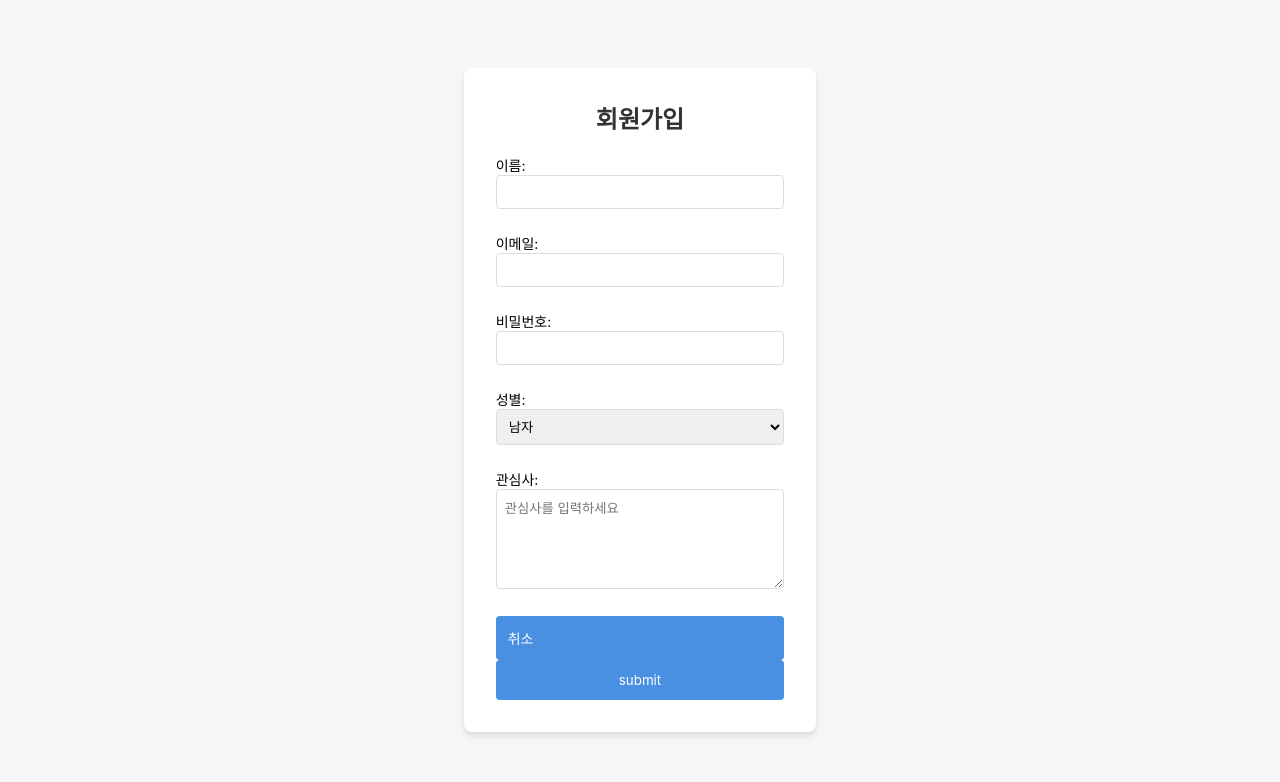
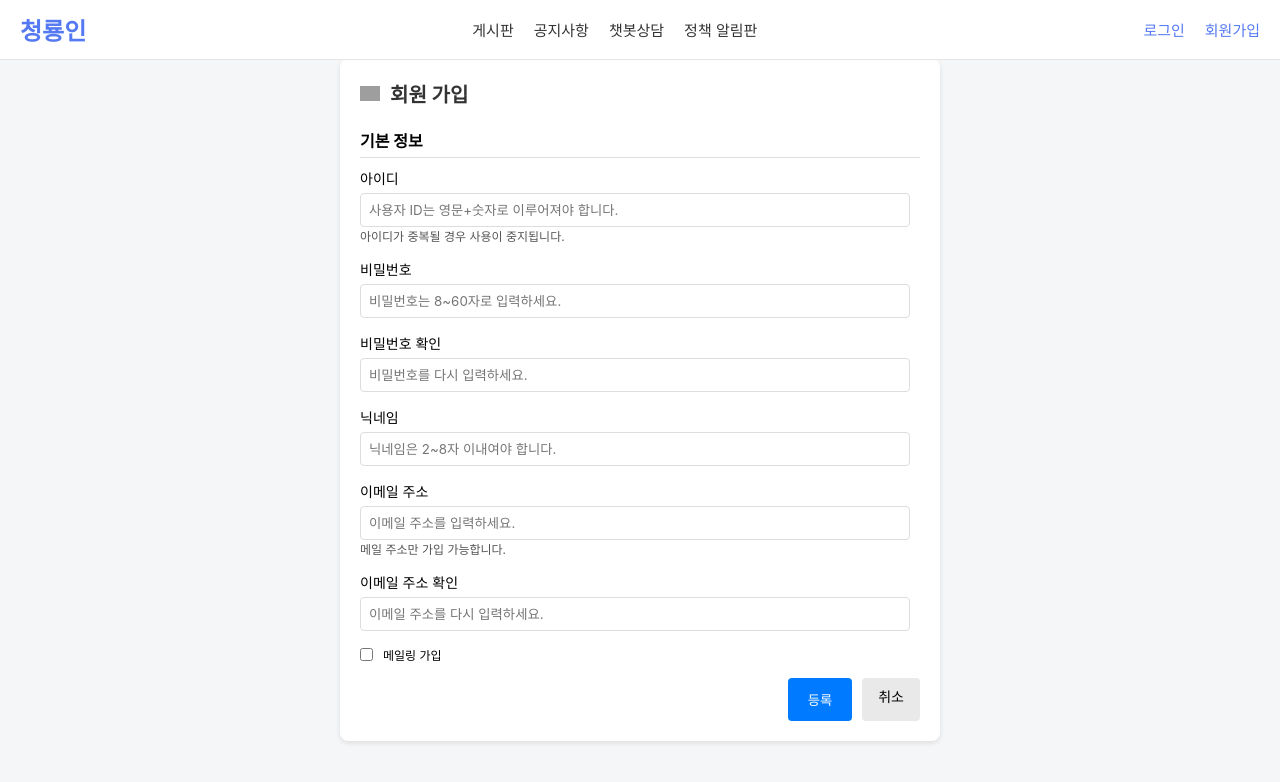
Before and after one commit to leehanseock/BlueDragonProject, a React (Create React App) app: page /signup in a window 1280 px wide. Shown: the top 782 px of the page. Built offline with nearby package versions, Linux system fonts and the light colour scheme; grey boxes are pictures that could not be loaded.

Commit message:
회원가입 변경 및 메인화면(home) 배치, 헤더 링크 수정

```diff
--- a/package.json
+++ b/package.json
@@ -11,7 +11,7 @@
     "react-dom": "^18.3.1",
     "react-quill": "^2.0.0",
     "react-router-dom": "^6.28.0",
-    "react-scripts": "5.0.1",
+    "react-scripts": "^5.0.1",
     "web-vitals": "^2.1.4"
   },
   "scripts": {
--- a/src/Home/home.jsx
+++ b/src/Home/home.jsx
@@ -6,35 +6,107 @@ function Home() {
     return (
         <div>
             <Header/>
+            <div className="home-main-container">
+                <Sidebar />
+                <MainContent />
+            </div>
+            <NewsSection />
+        </div>
+    );
+}
 
-            <div className="home-main-container">
+function Sidebar() {
+    return (
         <aside className="home-sidebar">
             <div className="home-cafe-info">
                 <div className="home-cafe-name">청룡인 커뮤니티</div>
                 <div className="home-member-count">회원수 23,456명</div>
             </div>
+            <MenuList />
+        </aside>
+    );
+}
+
+function MenuList() {
+    const menuItems = [
+        { href: "notice.html", text: "공지사항", count: "12" },
+        { href: "JaUgesipan.html", text: "자유게시판", count: "2,345" },
+        { href: "QnA.html", text: "질문과답변", count: "890" },
+        { href: "gallery.html", text: "갤러리", count: "567" },
+        { href: "info.html", text: "정보공유", count: "234" },
+        { href: "video.html", text: "동영상", count: "123" }
+    ];
+
+    return (
         <ul className="home-menu-list">
-                        <li><a href="notice.html">공지사항 <span className="home-menu-count">12</span></a></li>
-                        <li><a href="JaUgesipan.html">자유게시판 <span className="home-menu-count">2,345</span></a></li>
-                        <li><a href="QnA.html">질문과답변 <span className="home-menu-count">890</span></a></li>
-                        <li><a href="gallery.html">갤러리 <span className="home-menu-count">567</span></a></li>
-                        <li><a href="info.html">정보공유 <span className="home-menu-count">234</span></a></li>
-                        <li><a href="video.html">동영상 <span className="home-menu-count">123</span></a></li>
+            {menuItems.map((item, index) => (
+                <li key={index}>
+                    <a href={item.href}>
+                        {item.text} <span className="home-menu-count">{item.count}</span>
+                    </a>
+                </li>
+            ))}
         </ul>
-                </aside>
+    );
+}
 
+function MainContent() {
+    const posts = [
+        {
+            number: "813",
+            title: "집하가 취업된 집했습니다!",
+            author: "행복한회원",
+            comments: "24",
+            date: "2024.11.05",
+            views: "343"
+        },
+        {
+            number: "812",
+            title: "이런 시절 맞나요 보느는 검아자",
+            author: "열심회원",
+            comments: "9",
+            date: "2024.11.05",
+            views: "24"
+        },
+        {
+            number: "811",
+            title: "이상한 곳으로 만드는 현재",
+            author: "새싹회원",
+            comments: "16",
+            date: "2024.11.05",
+            views: "30"
+        }
+    ];
+
+    return (
         <main className="home-content">
+            <BoardHeader />
+            <div className="home-post-list">
+                <NoticePost />
+                {posts.map((post, index) => (
+                    <PostItem key={index} {...post} />
+                ))}
+            </div>
+        </main>
+    );
+}
+
+function BoardHeader() {
+    return (
         <div className="home-board-header">
             <h2 className="home-board-title">전체글보기</h2>
             <button
                 className="home-write-button"
-                            onClick={() => (window.location.href = 'AllBulletinBoards.html')}
+                onClick={() => window.location.href = 'AllBulletinBoards.html'}
             >
                 더 보기
             </button>
         </div>
+    );
+}
 
-                    <div className="home-post-list">
+function NoticePost() {
+    return (
         <div className="home-post-item home-notice">
             <div className="home-post-number">공지</div>
             <div className="home-post-info">
@@ -46,38 +118,6 @@ function Home() {
             </div>
             <div className="home-post-date">2024.11.05</div>
             <div className="home-post-views">462</div>
-                        </div>
-
-                        {/* Repeatable Post Items */}
-                        <PostItem
-                            number="813"
-                            title="집하가 취업된 집했습니다!"
-                            author="행복한회원"
-                            comments="24"
-                            date="2024.11.05"
-                            views="343"
-                        />
-                        <PostItem
-                            number="812"
-                            title="이런 시절 맞나요 보느는 검아자"
-                            author="열심회원"
-                            comments="9"
-                            date="2024.11.05"
-                            views="24"
-                        />
-                        <PostItem
-                            number="811"
-                            title="이상한 곳으로 만드는 현재"
-                            author="새싹회원"
-                            comments="16"
-                            date="2024.11.05"
-                            views="30"
-                        />
-                    </div>
-                </main>
-            </div>
-
-            <NewsSection />
         </div>
     );
 }
@@ -100,24 +140,30 @@ function PostItem({ number, title, author, comments, date, views }) {
 }
 
 function NewsSection() {
+    const newsCards = [
+        {
+            category: "공지/교육",
+            content: "건설공사 안전점검 수확길 지정 공고 (2024-11-06)"
+        },
+        {
+            category: "행사/교육",
+            content: "용산청소년문화의집 청소년 동아리 축제 개최 (2024-11-05)"
+        },
+        {
+            category: "공지/교육",
+            content: "용산구 사건예방 CCTV 설치 안내 (2024-11-06)"
+        }
+    ];
+
     return (
         <div className="home-news-section">
             <h2>정신건강 사업정보</h2>
             <div className="home-carousel-container">
                 <button className="home-carousel-arrow home-prev">&#8249;</button>
                 <div className="home-news-cards">
-                    <NewsCard
-                        category="공지/교육"
-                        content="건설공사 안전점검 수확길 지정 공고 (2024-11-06)"
-                    />
-                    <NewsCard
-                        category="행사/교육"
-                        content="용산청소년문화의집 청소년 동아리 축제 개최 (2024-11-05)"
-                    />
-                    <NewsCard
-                        category="공지/교육"
-                        content="용산구 사건예방 CCTV 설치 안내 (2024-11-06)"
-                    />
+                    {newsCards.map((card, index) => (
+                        <NewsCard key={index} {...card} />
+                    ))}
                 </div>
                 <button className="home-carousel-arrow home-next">&#8250;</button>
             </div>
--- a/src/MainResource/Header.jsx
+++ b/src/MainResource/Header.jsx
@@ -13,8 +13,8 @@ function Header() {
             <nav className="nav-menu">
                 <Link to="/all-bulletin-boards">게시판</Link>
                 <Link to="/Notice">공지사항</Link>
-                <Link to="/allNotice">챗봇상담</Link>
-                <Link to="/health-info">정신건강 사업정보</Link>
+                <Link to="/">챗봇상담</Link>
+                <Link to="/allNotice">정책 알림판</Link>
             </nav>
             <div className="user-menu">
                 <Link to="/Login">로그인</Link>
--- a/src/signUp/signUp.css
+++ b/src/signUp/signUp.css
@@ -1,68 +1,140 @@
+* {
+    margin: 0;
+    padding: 0;
+    box-sizing: border-box;
+    font-family: -apple-system, BlinkMacSystemFont, "Malgun Gothic", "맑은 고딕", helvetica, "Apple SD Gothic Neo", sans-serif;
+}
+
 body {
-    font-family: 'Noto Sans KR', sans-serif;
-    background-color: #f0f2f5;
+    background-color: #f5f6f8;
     display: flex;
     justify-content: center;
     align-items: center;
     height: 100vh;
-    margin: 0;
 }
 
-.signUp-container {
+.signup-container {
+    width: 600px;
     background-color: white;
-    padding: 2rem;
+    padding: 20px;
     border-radius: 8px;
-    box-shadow: 0 4px 6px rgba(0, 0, 0, 0.1);
-    width: 100%;
-    max-width: 400px;
+    box-shadow: 0 2px 5px rgba(0, 0, 0, 0.1);
 }
 
-.signUp-container h2 {
-    color: #333;
-    text-align: center;
+.signup-container h2 {
+    font-size: 20px;
+    margin-bottom: 20px;
+    display: flex;
+    align-items: center;
 }
 
-.signUp-form {
-    display: flex;
-    flex-direction: column;
+.signup-container h2 img {
+    margin-right: 10px;
 }
 
-.signUp-label {
-    margin-bottom: 0.5rem;
+.section-title {
+    font-size: 16px;
+    font-weight: bold;
+    margin-bottom: 10px;
+    border-bottom: 1px solid #ddd;
+    padding-bottom: 5px;
 }
 
-.signUp-input,
-.signUp-select,
-.signUp-textarea {
-    width: 100%;
-    padding: 0.5rem;
-    margin-bottom: 1rem;
-    border: 1px solid #ddd;
-    border-radius: 4px;
+.form-group {
+    margin-bottom: 15px;
 }
 
-.signUp-input:focus,
-.signUp-select:focus,
-.signUp-textarea:focus {
-    outline: none;
-    border-color: #4a90e2;
+.form-group label {
+    display: block;
+    font-size: 14px;
+    margin-bottom: 5px;
 }
 
+.form-group input[type="text"],
+.form-group input[type="password"],
+.form-group input[type="email"] {
+    width: calc(100% - 10px);
+    padding: 8px;
+    border-radius: 4px;
+    border: 1px solid #ddd;
+}
+
+.form-group input:focus {
+    outline: none;
+    border-color: #007bff;
+}
+
+.description {
+    font-size: 12px;
+    color: #555;
+    margin-bottom: 15px;
+}
+
+.checkbox-group {
+    display: flex;
+    align-items: center;
+    margin-bottom: 15px;
+}
+
+.checkbox-group input[type="checkbox"] {
+    margin-right: 10px;
+}
+
+.checkbox-group label {
+    font-size: 12px;
+}
+
+.button-group {
+    display: flex;
+    justify-content: flex-end;
+    gap: 10px;
+}
+
+.button-group button {
+    padding: 8px 16px;
+    border-radius: 4px;
+    border: none;
+    background-color: #007bff;
+    color: white;
+    cursor: pointer;
+    transition: background-color 0.2s;
+}
+
+.button-group button:hover {
+    background-color: #0056b3;
+}
+
+.button-group button.cancel {
+    background-color: #e9e9e9;
+    color: black;
+}
+
+.button-group button.cancel:hover {
+    background-color: #d4d4d4;
+}
+
+/* 추가된 React 관련 스타일 */
 .signUp-button,
 .signUp-btn {
-    padding: 0.75rem;
-    background-color: #4a90e2;
+    padding: 8px 16px;
+    border-radius: 4px;
+    border: none;
+    background-color: #007bff;
     color: white;
-    border: none;
-    border-radius: 4px;
     cursor: pointer;
+    transition: background-color 0.2s;
 }
 
-.signUp-button:hover {
-    background-color: #357abd;
+.signUp-button:hover,
+.signUp-btn:hover {
+    background-color: #0056b3;
 }
 
-.signUp-textarea {
-    height: 100px;
-    resize: vertical;
+.signUp-btn.cancel {
+    background-color: #e9e9e9;
+    color: black;
 }
+
+.signUp-btn.cancel:hover {
+    background-color: #d4d4d4;
+}
--- a/src/signUp/signUp.jsx
+++ b/src/signUp/signUp.jsx
@@ -1,106 +1,146 @@
-import React, {useState} from "react";
+import React, { useState } from "react";
 import './signUp.css';
 import Logo from "../MainResource/NgHook";
+import Header from "../MainResource/Header";
 
+function SignUp() {
+    const [formData, setFormData] = useState({
+        userid: '',
+        password: '',
+        passwordConfirm: '',
+        nickname: '',
+        email: '',
+        emailConfirm: '',
+        mailingAgree: false
+    });
 
-function SingUp(props) {
-    const [name, setName] = useState('');
-    const [email, setEmail] = useState('');
-    const [password, setPassword] = useState('');
-    const [gender, setGender] = useState('남자');
-    const [interests, setInterests] = useState('');
+    const handleChange = (event) => {
+        const { id, value, type, checked } = event.target;
+        setFormData(prevState => ({
+            ...prevState,
+            [id]: type === 'checkbox' ? checked : value
+        }));
+    }
 
     const handleSubmit = (event) => {
-        event.preventDefault()
+        event.preventDefault();
+
+        // 유효성 검사
+        if (formData.password !== formData.passwordConfirm) {
+            alert('비밀번호가 일치하지 않습니다.');
+            return;
+        }
+        if (formData.email !== formData.emailConfirm) {
+            alert('이메일이 일치하지 않습니다.');
+            return;
+        }
+
         alert(`
-        이름: ${name}
-        이메일: ${email}
-        성별: ${gender}
-        관심사: ${interests}`)
+            아이디: ${formData.userid}
+            닉네임: ${formData.nickname}
+            이메일: ${formData.email}
+            메일링 동의: ${formData.mailingAgree}
+        `);
     }
 
-    const handleChange = (event) => {
-        const {target} = event;
-        switch (target.id) {
-            case "text":
-                setName(target.value);
-                break;
-            case "email":
-                setEmail(target.value);
-                break;
-            case "password":
-                setPassword(target.value);
-                break;
-            case "gender":
-                setGender(target.value);
-                break;
-            case "interests":
-                setInterests(target.value);
-                break;
-        }
-    }
+    return (
+        <div>
+            <Header />
+        <div className="signup-container">
+            <h2>
+                <img src="https://img.icons8.com/ios/50/000000/add-user-male.png" alt="signup-icon" width="20"/>
+                회원 가입
+            </h2>
 
+            <div className="section-title">기본 정보</div>
 
+            <form onSubmit={handleSubmit}>
+                <div className="form-group">
+                    <label htmlFor="userid">아이디</label>
+                    <input
+                        type="text"
+                        id="userid"
+                        value={formData.userid}
+                        onChange={handleChange}
+                        placeholder="사용자 ID는 영문+숫자로 이루어져야 합니다."
+                    />
+                    <p className="description">아이디가 중복될 경우 사용이 중지됩니다.</p>
+                </div>
 
-    return (
-        <div className="signUp-container">
-            <h2>회원가입</h2>
-            <form onSubmit={handleSubmit} className="signUp-form">
-                <label className="signUp-label">
-                    이름:
+                <div className="form-group">
+                    <label htmlFor="password">비밀번호</label>
                     <input
-                        id="text"
-                        value={name}
+                        type="password"
+                        id="password"
+                        value={formData.password}
                         onChange={handleChange}
-                        required
-                        className="signUp-input"
+                        placeholder="비밀번호는 8~60자로 입력하세요."
                     />
-                </label>
+                </div>
 
-                <label className="signUp-label">
-                    이메일:
+                <div className="form-group">
+                    <label htmlFor="passwordConfirm">비밀번호 확인</label>
                     <input
+                        type="password"
+                        id="passwordConfirm"
+                        value={formData.passwordConfirm}
+                        onChange={handleChange}
+                        placeholder="비밀번호를 다시 입력하세요."
+                    />
+                </div>
+
+                <div className="form-group">
+                    <label htmlFor="nickname">닉네임</label>
+                    <input
+                        type="text"
+                        id="nickname"
+                        value={formData.nickname}
+                        onChange={handleChange}
+                        placeholder="닉네임은 2~8자 이내여야 합니다."
+                    />
+                </div>
+
+                <div className="form-group">
+                    <label htmlFor="email">이메일 주소</label>
+                    <input
+                        type="email"
                         id="email"
-                        value={email}
+                        value={formData.email}
                         onChange={handleChange}
-                        required
-                        className="signUp-input"
+                        placeholder="이메일 주소를 입력하세요."
                     />
-                </label>
+                    <p className="description">메일 주소만 가입 가능합니다.</p>
+                </div>
 
-                <label className="signUp-label">
-                    비밀번호:
+                <div className="form-group">
+                    <label htmlFor="emailConfirm">이메일 주소 확인</label>
                     <input
-                        id="password"
-                        value={password}
+                        type="email"
+                        id="emailConfirm"
+                        value={formData.emailConfirm}
                         onChange={handleChange}
-                        required
-                        className="signUp-input"
+                        placeholder="이메일 주소를 다시 입력하세요."
                     />
-                </label>
+                </div>
 
-                <label className="signUp-label">
-                    성별:
-                    <select id="gender" onChange={handleChange} className="signUp-select">
-                        <option value="남자">남자</option>
-                        <option value="여자">여자</option>
-                        <option value="기타">기타</option>
-                    </select>
-                </label>
+                <div className="checkbox-group">
+                    <input
+                        type="checkbox"
+                        id="mailingAgree"
+                        checked={formData.mailingAgree}
+                        onChange={handleChange}
+                    />
+                    <label htmlFor="mailingAgree">메일링 가입</label>
+                </div>
 
-                <label className="signUp-label">
-                    관심사:
-                    <textarea
-                        id="interests"
-                        onChange={handleChange}
-                        placeholder="관심사를 입력하세요"
-                        className="signUp-textarea"
-                    />
-                </label>
-                <Logo name={"취소"} className={"signUp-btn"} loc={"/"}/>
-                <button type="submit" className="signUp-button">submit</button>
+                <div className="button-group">
+                    <button type="submit" className="signUp-button">등록</button>
+                    <Logo name={"취소"} className={"signUp-btn cancel"} loc={"/"}/>
+                </div>
             </form>
+        </div>
         </div>
     );
 }
-export default SingUp;
+
+export default SignUp;
```
Also changed, not shown: src/Home/home.css (+7 -53 lines), 1 other file (tests, documents, lock files or other folders). Lines whose indentation alone changed are shown as unchanged.
